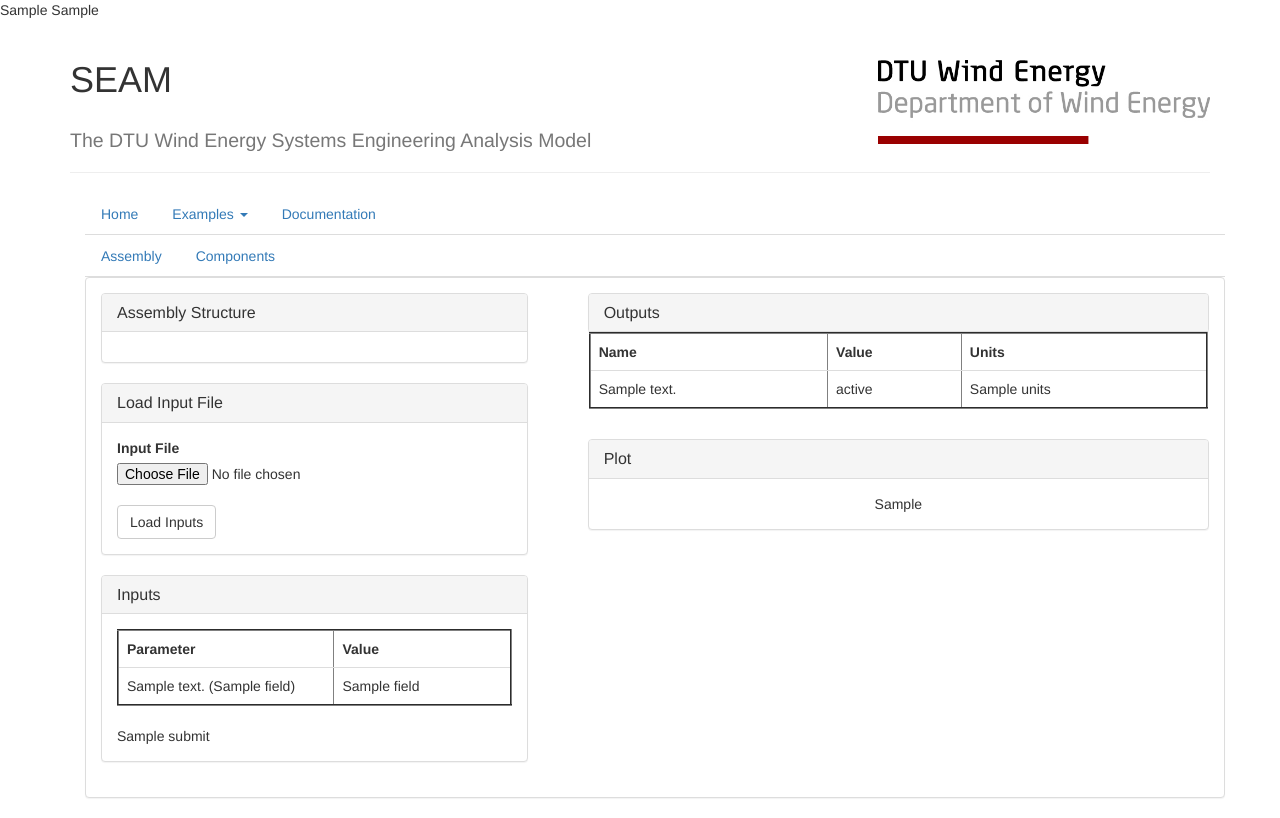
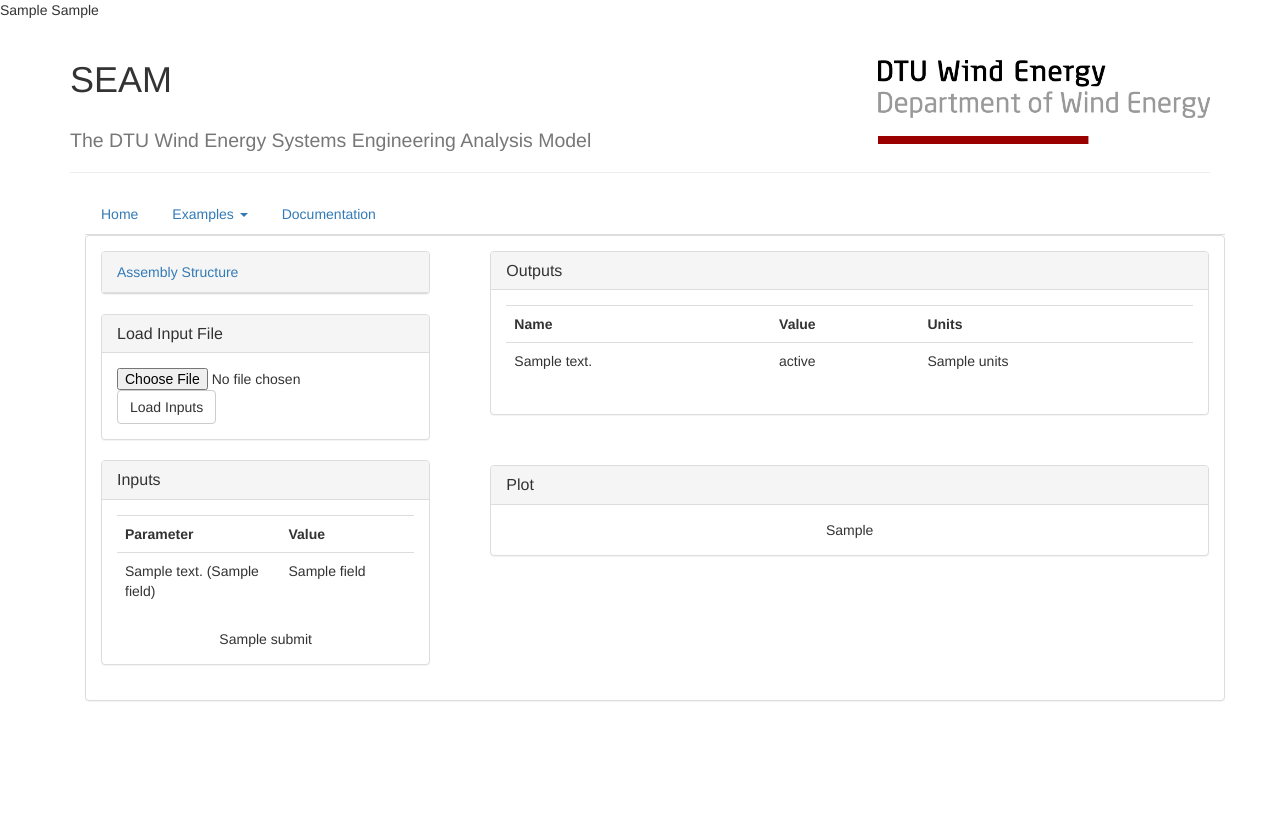
Before and after one commit to FUSED-Wind/fusedwind-gui, a Flask app: template webapp/templates/webgui.html in a window 1280 px wide. After the commit the page ends 701 px from the top, so only its background shows below. Run offline with Flask 2, Linux system fonts and the light colour scheme; the template is opened without the code that fills it: values that come from a table or form of the project are taken from there, most other values are stand-ins (such as "Sample title", 1, 10 or a date in 2020); parts of the project's set-up code (start-up, migrations or seed data) failed here and were passed over; some libraries are stand-ins or nearby versions.

Commit message:
the assembly structure treeview now works 100% as it should

```diff
--- a/webapp/templates/webgui.html
+++ b/webapp/templates/webgui.html
@@ -4,7 +4,10 @@
 {{super()}}
 <link rel="stylesheet" href="{{url_for('.static', filename='css/mystyle.css')}}">
 <style>
-
+.hidden {
+  display: none !important;
+  visibility: hidden !important;
+}
 </style>
 {% endblock %}
 
@@ -16,7 +19,15 @@
 <script src="{{ bower_url_for('bootstrap-treeview', filename='src/js/bootstrap-treeview.js') }}"></script>
 <script>
 var tree = {{ assembly_structure|safe }}
-$('#assembly-tree').treeview({data: tree, enableLinks: true});
+$('#assembly-tree').treeview({
+        data: tree,
+        enableLinks: true,
+        showBorder: false,
+        onNodeSelected: function(event, data){
+            $('.comp-panels').hide();
+            if ( $('.panel-'+data['text']).hasClass( 'hidden' ) ) $('.panel-'+data['text']).hide().removeClass('hidden');
+            $('.panel-'+data['text']).toggle();
+        }});
 </script>
 {% endblock %}
 
@@ -52,44 +63,52 @@ $('#assembly-tree').treeview({data: tree, enableLinks: true});
             <li role="presentation"><a href="static/docs/index.html">Documentation</a></li>
         </ul>
     </div>
-    <div class="container">
+<!--    <div class="container">
         <ul id="myTab" class="nav nav-tabs">
           <li><a href="#assembly" data-toggle="tab">Assembly</a></li>
           <li><a href="#components" data-toggle="tab">Components</a></li>
         </ul>
     </div>
+-->
+
     <div class='container'>
         <div id="TabContent" class="tab-content">
             <!-- Assembly tab -->
             <div class="tab-pane fade in active" id="assembly">
                 <div class="panel panel-default">
                     <div class="row">
-                        <div class="col-md-5">
+                        <div class="col-md-4">
                             <div class="panel-body">
                                 <!-- {{ wtf.quick_form(inputs, form_type='horizontal',
                                 button_map={'submit_button': 'primary'})}} -->
 
 <!-- ########################## The Assembly navigation panel ############## -->
-                                <div class="panel panel-default">
-                                    <div class="panel-heading">
-                                        <h3 class="panel-title">Assembly Structure</h3>
+                                <div class="panel panel-default" id='panel-'>
+                                    <div class="panel-heading
+                                    <h3 class="panel-title">
+                                        <a data-toggle="collapse" data-target="#collapse-tree"
+                                        href="#collapse-tree" class="collapsed">
+                                        Assembly Structure
+                                        </a>
+                                    </h3>
                                     </div>
 
-                                    <div class="panel-body">
+                                    <div id="collapse-tree" class="panel-collapse collapse" >
+                                        <div class="panel-body ">
                                             <div id="assembly-tree"></div>
+                                        </div>
                                     </div>
                                 </div>
 
 <!-- ########################## The Load Input panel ####################### -->
-                                <div class="panel panel-default">
+                                <div class="panel panel-default  comp-panels panel-{{name}}">
                                     <div class="panel-heading">
                                         <h3 class="panel-title">Load Input File</h3>
                                     </div>
                                     <div class="panel-body">
                                         <form action="/{{name}}" method="POST" enctype="multipart/form-data">
-                                            {{ load.hidden_tag() }}
-                                            {{ load.upload.label }} {{ load.upload() }}
-                                            <br><input type="submit" class="btn btn-default" value="Load Inputs">
+                                            {{ load.hidden_tag() }}{{ load.upload() }}
+                                            <input type="submit" class="btn btn-default" value="Load Inputs">
                                         </form>
                                         <!--{{ wtf.quick_form(load, form_type='horizontal',
                                         button_map={'submit_button': 'primary'})}}-->
@@ -98,16 +117,16 @@ $('#assembly-tree').treeview({data: tree, enableLinks: true});
 
 
 <!-- ########################## The Inputs panel ########################### -->
-                                <div class="panel panel-default">
+                                <div class="panel panel-default comp-panels panel-{{name}}">
                                     <div class="panel-heading">
                                         <h3 class="panel-title">Inputs</h3>
                                     </div>
-                                    <div class="panel-body">
+                                    <div class="panel-body", align="center">
                                         <form method="post" class="form">
 
                                             {{ inputs.hidden_tag() }}
                                             {{ wtf.form_errors(inputs, hiddens='only') }}
-                                            <table class="table", border="2", align="left">
+                                            <table class="table table-hover"" align="left">
                                                 <col width="55%">
                                                 <col width="45%">
                                                 <tr>
@@ -147,16 +166,17 @@ $('#assembly-tree').treeview({data: tree, enableLinks: true});
                             </div>
                         </div>
 
-                        <div class="col-md-7">
+                        <div class="col-md-8">
 
 <!-- ###################### The Outputs panel ########################### -->
                             {% if outputs %} <!-- Only show the outputs panel if there are outputs to show -->
-                            <div class="panel-body">
+                            <div class="panel-body  comp-panels panel-{{name}}">
                                 <div class="panel panel-default">
                                     <div class="panel-heading">
                                         <h3 class="panel-title">Outputs</h3>
                                     </div>
-                                    <table class="table", border="2", align="left">
+                                    <div class="panel-body", align="center">
+                                        <table class="table table-hover" align="left">
                                             <tr>
                                                 <th>Name</td>
                                                 <th>Value</td>
@@ -170,11 +190,13 @@ $('#assembly-tree').treeview({data: tree, enableLinks: true});
                                             </tr>
                                             {%- endfor %}
                                         </table>
+
+                                </div>
                             </div>
                         </div>
 
                             {% if plot_div %}
-                            <div class="panel-body">
+                            <div class="panel-body comp-panels panel-{{name}}">
                                 <div class="panel panel-default">
                                     <div class="panel-heading">
                                         <h3 class="panel-title">Plot</h3>
@@ -186,36 +208,25 @@ $('#assembly-tree').treeview({data: tree, enableLinks: true});
                             </div>
                             {% endif %}
                             {% endif %}
-                        </div>
-                    </div>
-                </div>
-            </div>
 
-            <!-- Components tab -->
-            <div class="tab-pane fade" id="components">
             {% if sub_comp_data %}
-                <div class="panel-group" id="accordion">
             {% for field, inout in sub_comp_data.iteritems() %}
-                    <div class="panel panel-default" id="panel-{{field}}">
+<!--            <div class="panel panel-default hidden comp-panels panel-{{field}}">
                 <div class="panel-heading">
                     <h4 class="panel-title">
-                                <a data-toggle="collapse" data-target="#collapse-{{field}}"
-                                href="#collapse-{{field}}" class="collapsed">
                             {{field}}
-                                </a>
                     </h4>
-                        </div>
-                        <div id="collapse-{{field}}" class="panel-collapse collapse">
-                            <div class="panel-body">
-                                <div class="row">
-                                    <div class="col-md-5">
+                </div> -->
+                    <div class="panel-body hidden comp-panels panel-{{field}}">
+                        <!--<div class="row">
+                             <div class="col-md-5"> -->
                                 <div class="panel-body">
                                     <div class="panel panel-default">
                                         <div class="panel-heading">
                                             <h3 class="panel-title">Inputs</h3>
                                         </div>
                                         <div class="panel-body", align="center">
-                                                    <table class="table", border="2", align="left">
+                                        <table class="table table-hover"" align="left">
                                             <tr>
                                                 <th>Name</td>
                                                 <th>Value</td>
@@ -238,7 +249,92 @@ $('#assembly-tree').treeview({data: tree, enableLinks: true});
                                             <h3 class="panel-title">Outputs</h3>
                                         </div>
                                         <div class="panel-body", align="center">
-                                                    <table class="table", border="2", align="left">
+                                            <table class="table table-hover"" align="left">
+                                                <tr>
+                                                    <th>Name</td>
+                                                    <th>Value</td>
+                                                    <th>Units</td>
+                                                </tr>
+                                                {%- for vname, val in inout.params.outputs.iteritems() %}
+                                                <tr>
+                                                    <td>{{val.desc}} ({{vname}})</td>
+                                                    <td>{{val.state}}</td>
+                                                    <td>{{val.units}}</td>
+                                                </tr>
+                                                {%- endfor %}
+                                            </table>
+                                        </div>
+                                    </div>
+                                </div>
+                                <!-- </div>
+                            div class="col-md-7" -->
+                                {% if inout.plot %}
+                                <div class="panel-body", align="center">
+                                    {{ inout.plot.resources|indent(4)|safe }}
+                                    {{ inout.plot.script|indent(4)|safe }}
+                                    {{ inout.plot.div|indent(4)|safe }}
+                                </div>
+                                {% endif %}
+                            <!-- /div -->
+                        </div>
+                        <!--    </div>
+             </div> -->
+            {% endfor %}
+            {% endif %}
+        </div>
+
+    </div>
+</div>
+
+    </div>
+
+
+            <!-- Components tab
+            <div class="tab-pane fade" id="components">
+                {% if sub_comp_data %}
+                <div class="panel-group" id="accordion">
+                    {% for field, inout in sub_comp_data.iteritems() %}
+                    <div class="panel panel-defaul panel-{{field}}t>
+                        <div class="panel-heading">
+                            <h4 class="panel-title">
+                                <a data-toggle="collapse" data-target="#collapse-{{field}}"
+                                href="#collapse-{{field}}" class="collapsed">
+                                    {{field}}
+                                </a>
+                            </h4>
+                        </div>
+                        <div id="collapse-{{field}}" class="panel-collapse collapse">
+                            <div class="panel-body">
+                                <div class="row">
+                                    <div class="col-md-5">
+                                        <div class="panel-body">
+                                            <div class="panel panel-default">
+                                                <div class="panel-heading">
+                                                    <h3 class="panel-title">Inputs</h3>
+                                                </div>
+                                                <table class="table table-hover"" align="left">
+                                                    <tr>
+                                                        <th>Name</td>
+                                                        <th>Value</td>
+                                                        <th>Units</td>
+                                                    </tr>
+                                                    {%- for vname, val in inout.params.inputs.iteritems() %}
+                                                    <tr>
+                                                        <td>{{val.desc}} ({{vname}})</td>
+                                                        <td>{{val.state}}</td>
+                                                        <td>{{val.units}}</td>
+                                                    </tr>
+                                                    {%- endfor %}
+                                                </table>
+                                            </div>
+                                        </div>
+                                        <div class="panel-body">
+                                            <div class="panel panel-default">
+                                                <div class="panel-heading">
+                                                    <h3 class="panel-title">Outputs</h3>
+                                                </div>
+                                                <div class="panel-body", align="center">
+                                                    <table class="table table-hover"" align="left">
                                                         <tr>
                                                             <th>Name</td>
                                                             <th>Value</td>
@@ -273,6 +369,8 @@ $('#assembly-tree').treeview({data: tree, enableLinks: true});
                 </div>
                 {% endif %}
             </div>
+
+        -->
         </div>
 </div>
 </div>
```
Lines whose indentation alone changed are shown as unchanged.
